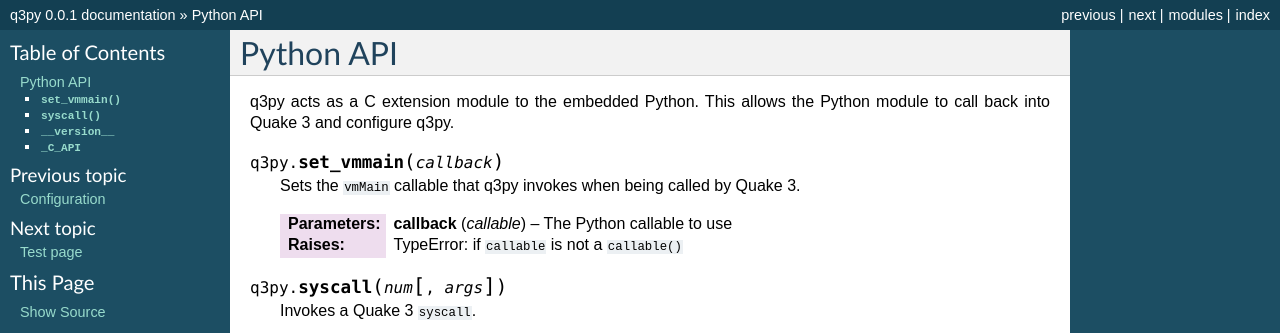
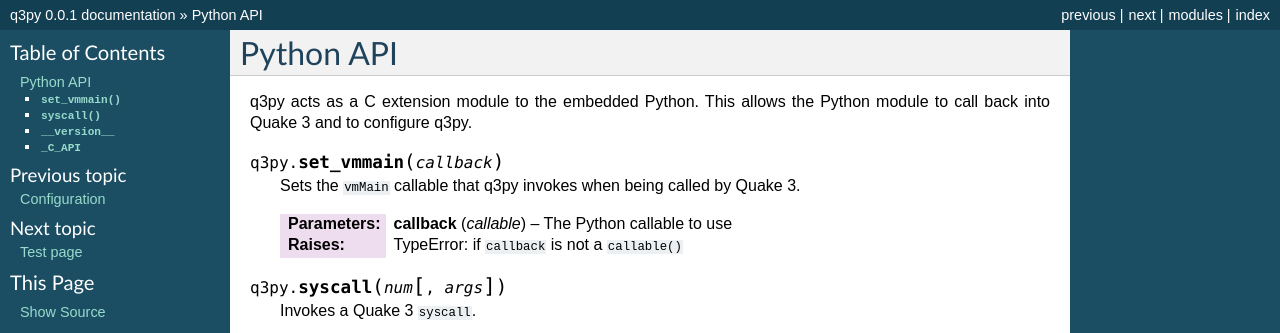
Before and after one commit to robo9k/q3py, a Sphinx documentation site: the page built from doc/python-api.rst, in a window 1280 px wide. Shown: the top 333 px of the page. Built offline with Sphinx 7.4.7, drawn with Linux system fonts in a browser that asks for light colours.

Commit message:
Improve wording, fix wrong parameter name

```diff
--- a/doc/python-api.rst
+++ b/doc/python-api.rst
@@ -3,7 +3,7 @@
 
 q3py acts as a C extension module to the embedded Python.
 This allows the Python module to call back into Quake 3
-and configure q3py.
+and to configure q3py.
 
 
 .. py:module:: q3py
@@ -16,7 +16,7 @@
     being called by Quake 3.
 
     :param callable callback: The Python callable to use
-    :raises: TypeError: if ``callable`` is not a ``callable()``
+    :raises: TypeError: if ``callback`` is not a ``callable()``
 
 
 .. py:function:: syscall(num[, args])
```
